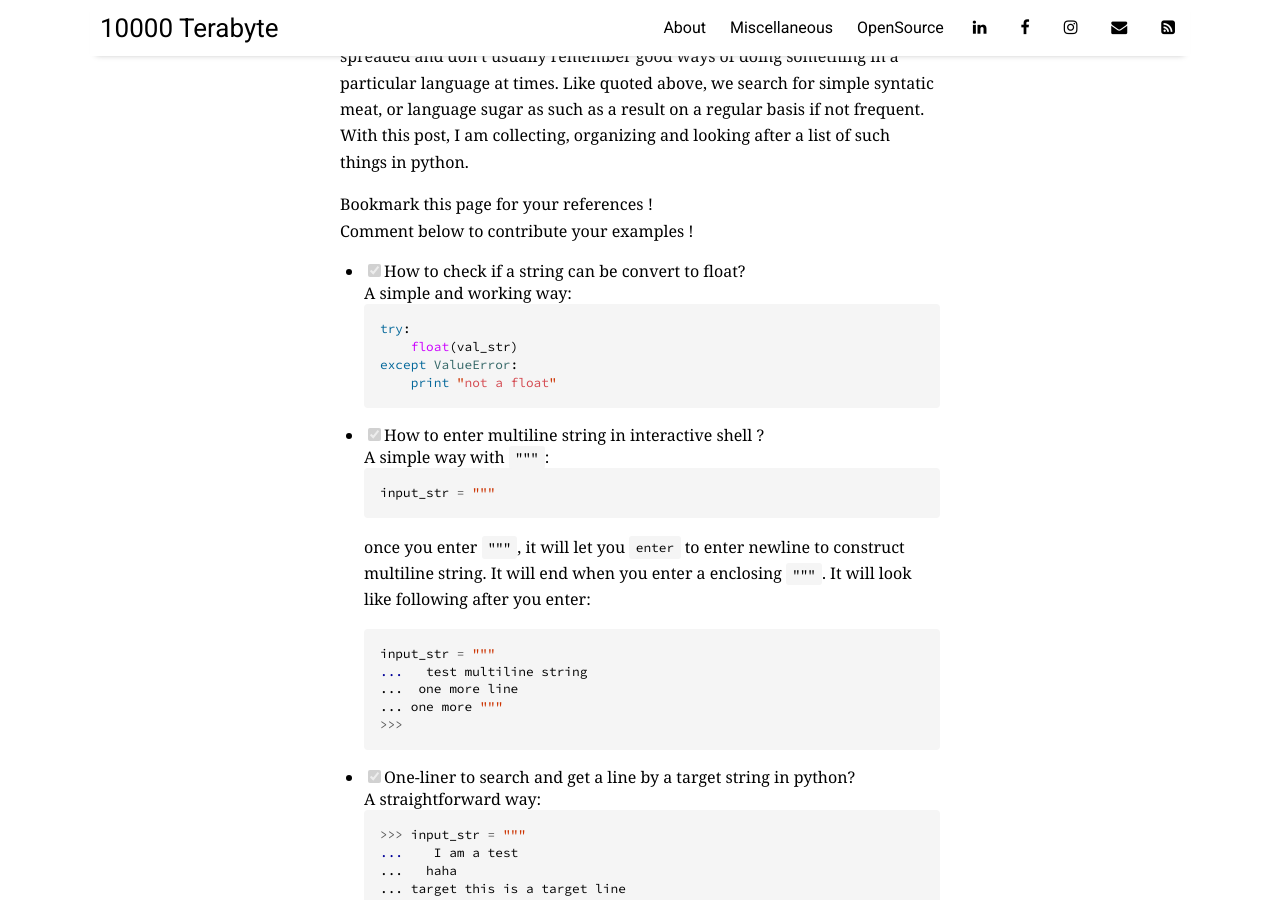
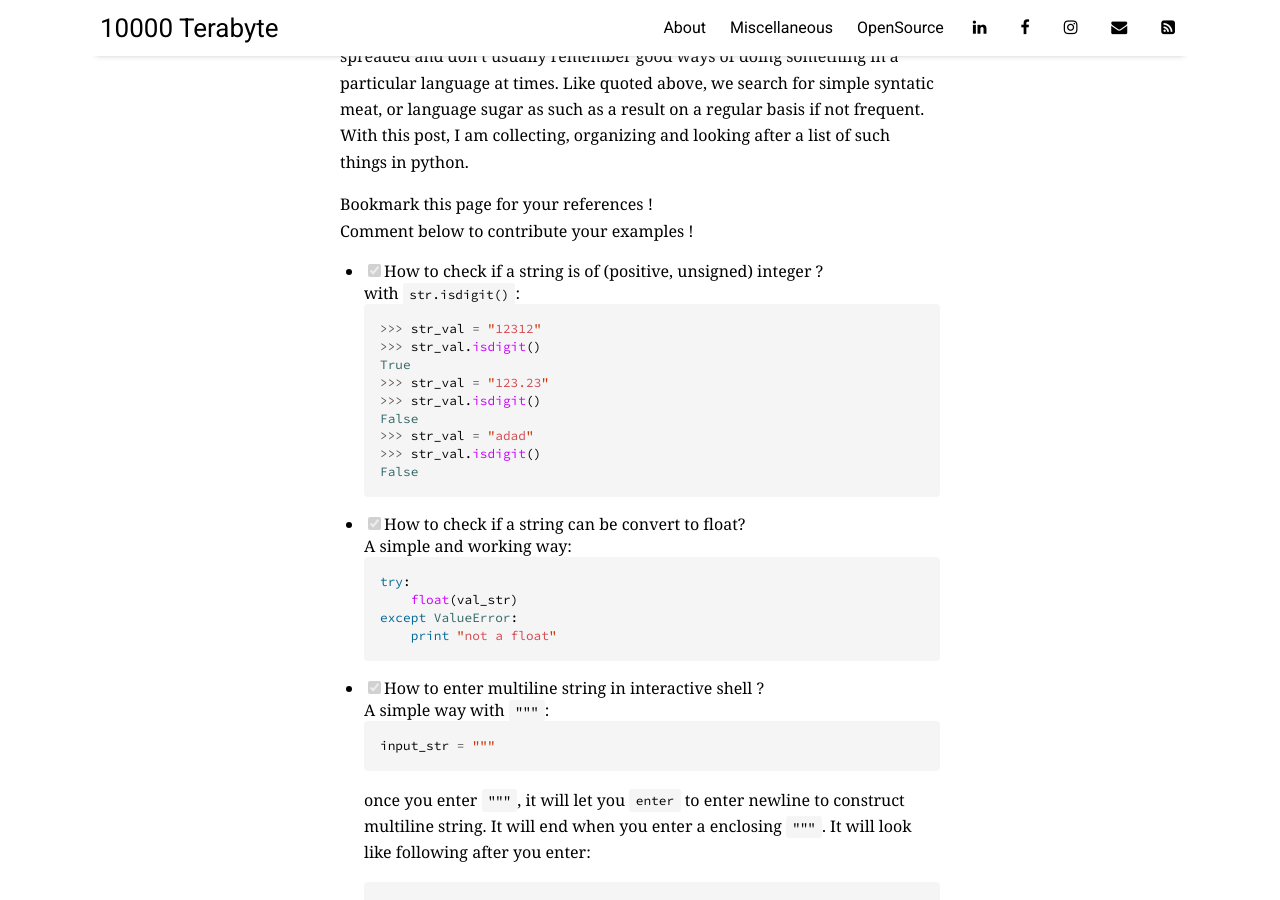
Before and after one commit to 10000TB/10000TB.github.io, a Jekyll site: the page built from _posts/2018-03-12-blog-series-python-A-Curated-List-Those-Python-How-To-You-Search-Frequently-in-Your-Daily-Programming.md, in a window 1280 px wide and 900 px high, scrolled down 533 px. Built offline with Jekyll 4.4.1, drawn with Linux system fonts in a browser that asks for light colours; nearby versions of some CDN libraries; comment, search, counter and statistics services are not loaded.

Commit message:
[Python How-Tos] Added a new entry on how to check if a string is of value of (unassigned, possitive) integer

````diff
--- a/_posts/2018-03-12-blog-series-python-A-Curated-List-Those-Python-How-To-You-Search-Frequently-in-Your-Daily-Programming.md
+++ b/_posts/2018-03-12-blog-series-python-A-Curated-List-Those-Python-How-To-You-Search-Frequently-in-Your-Daily-Programming.md
@@ -13,6 +13,20 @@ Often times, when we work with different languages, our attentionn is spreaded a
 
 Bookmark this page for your references !
 Comment below to contribute your examples !
+
+- [x] How to check if a string is of (positive, unsigned) integer ?
+  with `str.isdigit()`:
+  ```python
+  >>> str_val = "12312"
+  >>> str_val.isdigit()
+  True
+  >>> str_val = "123.23"
+  >>> str_val.isdigit()
+  False
+  >>> str_val = "adad"
+  >>> str_val.isdigit()
+  False
+  ```
 
 - [x] How to check if a string can be convert to float?
   A simple and working way:
````
